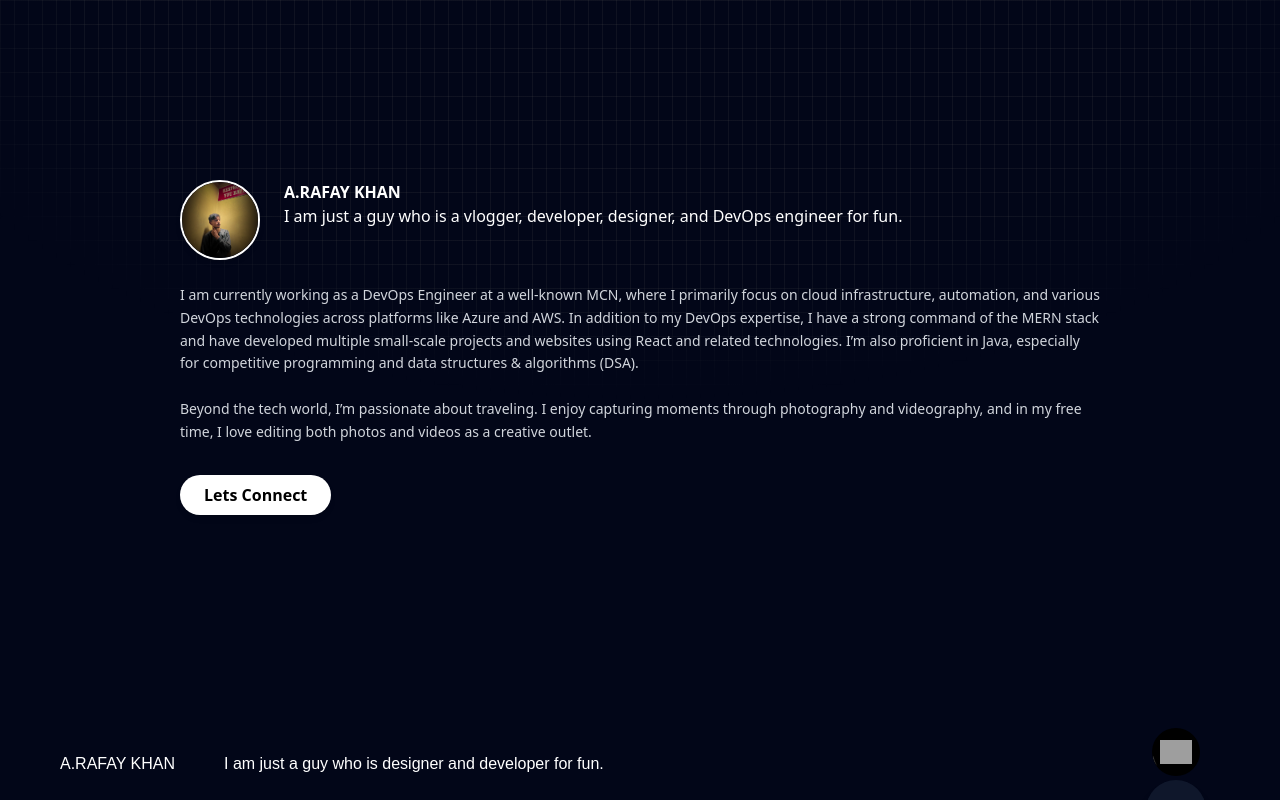
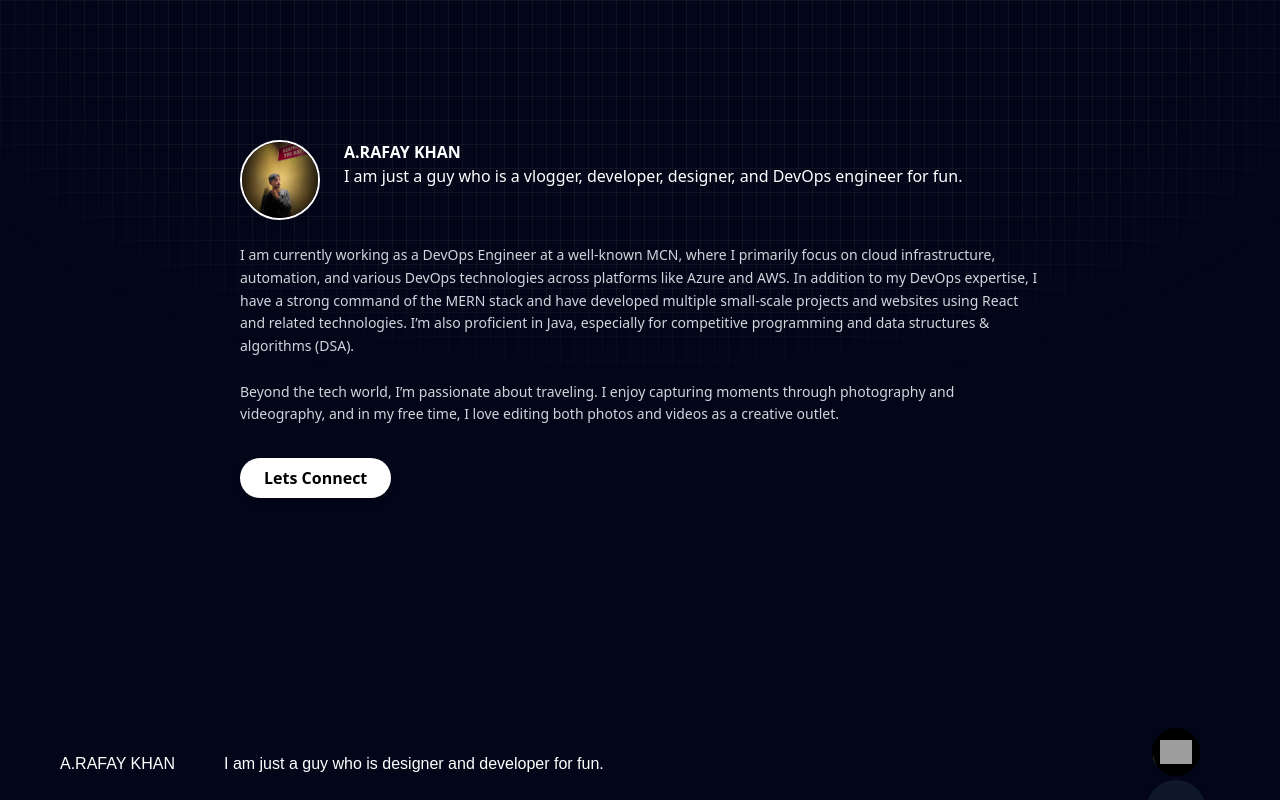
Before and after one commit to Rafayurgit/devPlayGround, a React (Vite) app in the folder frontend/: page / in a window 1280 px wide. Built offline with nearby package versions, Linux system fonts and the light colour scheme; grey boxes are pictures that could not be loaded.

Commit message:
Add: update style code

```diff
--- a/frontend/src/Components/HeroSection.jsx
+++ b/frontend/src/Components/HeroSection.jsx
@@ -3,7 +3,7 @@ function HeroSection() {
 
   return (
     <div>
-      <section id="hero" className="  snap-start h-screen w-full flex items-start justify-start px-40 pt-40 ">
+      <section id="hero" className="  snap-start h-screen w-full flex items-start justify-start px-55 pt-30 ">
         <div className="text-white  max-w-5xl p-5 ">
 
           <div className="flex space-x-6 items-start ">
```
